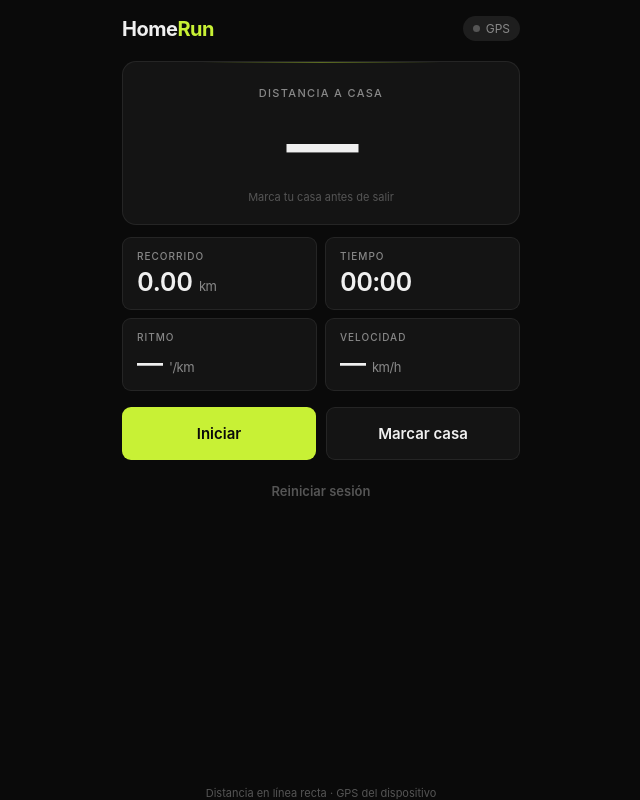
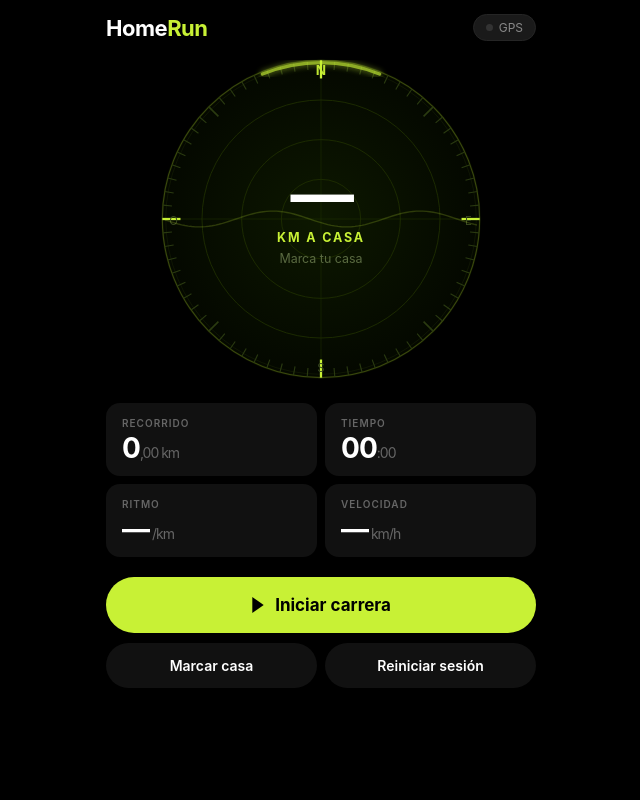
Before and after one commit to veelpau-hub/veelrun, a website: page public/index.html in a window 1280 px wide. Shown: the whole page, without its empty margins (319-959 px from the left). Drawn offline with Linux system fonts and the light colour scheme.

Commit message:
update: homerun v2

```diff
--- a/public/index.html
+++ b/public/index.html
@@ -4,227 +4,39 @@
   <meta charset="UTF-8">
   <meta name="viewport" content="width=device-width, initial-scale=1.0, viewport-fit=cover">
   <title>HomeRun</title>
-
-  <!-- PWA -->
   <link rel="manifest" href="/manifest.json">
-  <meta name="theme-color" content="#0a0a0a">
-
-  <!-- iOS PWA -->
+  <meta name="theme-color" content="#000000">
   <meta name="apple-mobile-web-app-capable" content="yes">
-  <meta name="apple-mobile-web-app-status-bar-style" content="black-translucent">
+  <meta name="apple-mobile-web-app-status-bar-style" content="black">
   <meta name="apple-mobile-web-app-title" content="HomeRun">
   <link rel="apple-touch-icon" href="/icon-192.png">
-
   <style>
-    :root {
-      --bg: #0a0a0a;
-      --bg2: #141414;
-      --bg3: #1e1e1e;
-      --text: #f0f0f0;
-      --muted: #888;
-      --subtle: #555;
-      --accent: #c8f135;
-      --accent-dim: rgba(200,241,53,0.12);
-      --red: #ff5a5a;
-      --red-dim: rgba(255,90,90,0.12);
-      --green: #4ade80;
-      --green-dim: rgba(74,222,128,0.12);
-      --border: rgba(255,255,255,0.07);
-      --radius: 14px;
-      --radius-sm: 9px;
-    }
-
-    * { box-sizing: border-box; margin: 0; padding: 0; -webkit-tap-highlight-color: transparent; }
-
-    body {
-      background: var(--bg);
-      color: var(--text);
-      font-family: -apple-system, 'SF Pro Display', system-ui, sans-serif;
-      min-height: 100dvh;
-      padding: env(safe-area-inset-top, 16px) 16px env(safe-area-inset-bottom, 16px);
-      display: flex;
-      flex-direction: column;
-      max-width: 430px;
-      margin: 0 auto;
-    }
-
-    header {
-      display: flex;
-      align-items: center;
-      justify-content: space-between;
-      padding: 16px 0 20px;
-    }
-
-    .logo {
-      font-size: 20px;
-      font-weight: 700;
-      letter-spacing: -0.5px;
-      color: var(--text);
-    }
-    .logo span { color: var(--accent); }
-
-    .gps-pill {
-      display: flex;
-      align-items: center;
-      gap: 6px;
-      font-size: 12px;
-      color: var(--muted);
-      background: var(--bg3);
-      padding: 5px 10px;
-      border-radius: 99px;
-    }
-    .gps-dot {
-      width: 7px; height: 7px;
-      border-radius: 50%;
-      background: var(--subtle);
-      transition: background 0.3s;
-    }
-    .gps-dot.on { background: var(--green); box-shadow: 0 0 6px var(--green); }
-
-    /* Main distance card */
-    .home-card {
-      background: var(--bg2);
-      border: 1px solid var(--border);
-      border-radius: var(--radius);
-      padding: 24px 20px 20px;
-      text-align: center;
-      margin-bottom: 12px;
-      position: relative;
-      overflow: hidden;
-    }
-    .home-card::before {
-      content: '';
-      position: absolute;
-      top: 0; left: 50%;
-      transform: translateX(-50%);
-      width: 60%;
-      height: 1px;
-      background: linear-gradient(90deg, transparent, var(--accent), transparent);
-      opacity: 0.4;
-    }
-    .home-card-label {
-      font-size: 11px;
-      font-weight: 500;
-      letter-spacing: 0.12em;
-      color: var(--muted);
-      text-transform: uppercase;
-      margin-bottom: 8px;
-    }
-    .home-card-value {
-      font-size: 72px;
-      font-weight: 700;
-      line-height: 1;
-      letter-spacing: -3px;
-      color: var(--text);
-      font-variant-numeric: tabular-nums;
-    }
-    .home-card-value.far { color: var(--accent); }
-    .home-card-unit {
-      font-size: 22px;
-      font-weight: 400;
-      color: var(--muted);
-      letter-spacing: 0;
-    }
-    .home-card-sub {
-      font-size: 11px;
-      color: var(--subtle);
-      margin-top: 10px;
-    }
-    .home-card-sub.set { color: var(--green); }
-
-    /* Stats grid */
-    .stats-grid {
-      display: grid;
-      grid-template-columns: repeat(2, 1fr);
-      gap: 8px;
-      margin-bottom: 16px;
-    }
-    .stat {
-      background: var(--bg2);
-      border: 1px solid var(--border);
-      border-radius: var(--radius-sm);
-      padding: 12px 14px;
-    }
-    .stat-label {
-      font-size: 10px;
-      font-weight: 500;
-      letter-spacing: 0.1em;
-      color: var(--muted);
-      text-transform: uppercase;
-      margin-bottom: 4px;
-    }
-    .stat-value {
-      font-size: 26px;
-      font-weight: 600;
-      letter-spacing: -0.5px;
-      color: var(--text);
-      font-variant-numeric: tabular-nums;
-    }
-    .stat-unit {
-      font-size: 13px;
-      color: var(--muted);
-      font-weight: 400;
-    }
-
-    /* Buttons */
-    .btn-row {
-      display: grid;
-      grid-template-columns: repeat(2, 1fr);
-      gap: 10px;
-      margin-bottom: 10px;
-    }
-    .btn {
-      padding: 16px 8px;
-      border-radius: var(--radius-sm);
-      font-size: 15px;
-      font-weight: 600;
-      cursor: pointer;
-      border: 1px solid var(--border);
-      background: var(--bg2);
-      color: var(--text);
-      transition: opacity 0.15s, transform 0.1s;
-      width: 100%;
-      font-family: inherit;
-    }
-    .btn:active { transform: scale(0.97); opacity: 0.8; }
-    .btn-start {
-      background: var(--accent);
-      color: #0a0a0a;
-      border-color: transparent;
-    }
-    .btn-stop {
-      background: var(--red-dim);
-      color: var(--red);
-      border-color: rgba(255,90,90,0.25);
-    }
-    .btn-home-set { background: var(--green-dim); color: var(--green); border-color: rgba(74,222,128,0.2); }
-    .btn-reset {
-      width: 100%;
-      padding: 12px;
-      font-size: 13px;
-      color: var(--subtle);
-      border-color: transparent;
-      background: transparent;
-    }
-
-    .alert {
-      font-size: 13px;
-      padding: 10px 14px;
-      border-radius: var(--radius-sm);
-      margin-bottom: 12px;
-      line-height: 1.5;
-    }
-    .alert-warn { background: rgba(255,180,0,0.12); color: #ffb400; }
-    .alert-ok { background: var(--green-dim); color: var(--green); }
-    .alert-info { background: rgba(100,160,255,0.12); color: #64a0ff; }
-
-    footer {
-      margin-top: auto;
-      padding-top: 16px;
-      text-align: center;
-      font-size: 11px;
-      color: var(--subtle);
-    }
+    *{box-sizing:border-box;margin:0;padding:0;-webkit-tap-highlight-color:transparent}
+    :root{--acc:#c8f135;--bg:#000;--card:#111;--txt:#fff;--muted:#666;--subtle:#2a2a2a}
+    body{background:var(--bg);color:var(--txt);font-family:-apple-system,'SF Pro Display',system-ui,sans-serif;min-height:100dvh;padding:env(safe-area-inset-top,16px) 20px calc(env(safe-area-inset-bottom,0px)+20px);display:flex;flex-direction:column;max-width:430px;margin:0 auto}
+    header{display:flex;align-items:center;justify-content:space-between;padding:14px 0 8px}
+    .logo{font-size:22px;font-weight:700;letter-spacing:-0.5px}
+    .logo span{color:var(--acc)}
+    .gps-pill{display:flex;align-items:center;gap:6px;background:#1a1a1a;border:1px solid #252525;border-radius:99px;padding:5px 12px;font-size:12px;color:#888}
+    .gps-dot{width:7px;height:7px;border-radius:50%;background:#333;transition:background .3s}
+    .gps-dot.on{background:var(--acc);box-shadow:0 0 8px var(--acc)}
+    .alert{font-size:13px;padding:9px 14px;border-radius:10px;margin-bottom:10px;line-height:1.5}
+    .alert-warn{background:rgba(255,180,0,.1);color:#ffb400}
+    .alert-ok{background:rgba(200,241,53,.1);color:var(--acc)}
+    .alert-info{background:rgba(100,160,255,.1);color:#64a0ff}
+    .compass-wrap{width:100%;max-width:340px;margin:0 auto 14px;aspect-ratio:1}
+    #csvg{width:100%;height:100%}
+    .stats{display:grid;grid-template-columns:1fr 1fr;gap:8px;margin-bottom:20px}
+    .stat{background:var(--card);border-radius:14px;padding:14px 16px}
+    .stat-label{font-size:10px;font-weight:600;letter-spacing:.1em;color:var(--muted);text-transform:uppercase;margin-bottom:5px}
+    .stat-value{font-size:28px;font-weight:700;letter-spacing:-1px;line-height:1;color:var(--txt)}
+    .stat-unit{font-size:14px;font-weight:400;color:var(--muted)}
+    .btn-main{width:100%;padding:18px;background:var(--acc);color:#000;border:none;border-radius:99px;font-size:17px;font-weight:700;cursor:pointer;font-family:inherit;margin-bottom:10px;display:flex;align-items:center;justify-content:center;gap:10px;transition:opacity .15s,transform .1s}
+    .btn-main:active{transform:scale(.97);opacity:.85}
+    .btn-main.stop{background:#1a0000;color:#ff5a5a;border:1px solid rgba(255,90,90,.25)}
+    .btn-row{display:grid;grid-template-columns:1fr 1fr;gap:8px}
+    .btn-sec{padding:14px;background:var(--card);border:none;border-radius:99px;font-size:14px;font-weight:600;color:var(--txt);cursor:pointer;font-family:inherit;transition:opacity .15s}
+    .btn-sec:active{opacity:.6}
   </style>
 </head>
 <body>
@@ -239,153 +51,204 @@
 
 <div id="alert-box"></div>
 
-<div class="home-card">
-  <div class="home-card-label">distancia a casa</div>
-  <div class="home-card-value" id="home-dist">—<span class="home-card-unit"></span></div>
-  <div class="home-card-sub" id="home-sub">Marca tu casa antes de salir</div>
+<div class="compass-wrap">
+<svg id="csvg" viewBox="0 0 300 300" xmlns="http://www.w3.org/2000/svg">
+  <defs>
+    <radialGradient id="bg" cx="50%" cy="50%" r="50%">
+      <stop offset="0%" stop-color="#0d1800"/>
+      <stop offset="100%" stop-color="#040800"/>
+    </radialGradient>
+    <clipPath id="cc"><circle cx="150" cy="150" r="138"/></clipPath>
+    <filter id="glow" x="-20%" y="-20%" width="140%" height="140%">
+      <feGaussianBlur stdDeviation="3" result="b"/>
+      <feComposite in="SourceGraphic" in2="b" operator="over"/>
+    </filter>
+  </defs>
+
+  <!-- Background -->
+  <circle cx="150" cy="150" r="141" fill="#0a0f00"/>
+  <circle cx="150" cy="150" r="139" fill="url(#bg)"/>
+
+  <!-- Outer rings -->
+  <circle cx="150" cy="150" r="140" fill="none" stroke="#c8f135" stroke-width="1" opacity=".25"/>
+  <circle cx="150" cy="150" r="137" fill="none" stroke="#c8f135" stroke-width=".5" opacity=".1"/>
+
+  <!-- Inner rings (radar grid) -->
+  <circle cx="150" cy="150" r="105" fill="none" stroke="#1e2e00" stroke-width=".8"/>
+  <circle cx="150" cy="150" r="70" fill="none" stroke="#1e2e00" stroke-width=".8"/>
+  <circle cx="150" cy="150" r="35" fill="none" stroke="#1e2e00" stroke-width=".8"/>
+
+  <!-- Cross lines -->
+  <line x1="150" y1="12" x2="150" y2="288" stroke="#1e2e00" stroke-width=".5"/>
+  <line x1="12" y1="150" x2="288" y2="150" stroke="#1e2e00" stroke-width=".5"/>
+
+  <!-- Tick marks -->
+  <g id="ticks"/>
+
+  <!-- Cardinal labels -->
+  <text x="150" y="23" text-anchor="middle" font-size="12" font-weight="700" fill="#c8f135" font-family="-apple-system,system-ui,sans-serif" opacity=".95">N</text>
+  <text x="150" y="285" text-anchor="middle" font-size="10" fill="#3a4a20" font-family="-apple-system,system-ui,sans-serif">S</text>
+  <text x="280" y="155" text-anchor="middle" font-size="10" fill="#3a4a20" font-family="-apple-system,system-ui,sans-serif">E</text>
+  <text x="20" y="155" text-anchor="middle" font-size="10" fill="#3a4a20" font-family="-apple-system,system-ui,sans-serif">O</text>
+
+  <!-- N arc highlight -->
+  <path id="n-arc" fill="none" stroke="#c8f135" stroke-width="3" stroke-linecap="round" opacity=".7" filter="url(#glow)"/>
+
+  <!-- Sine wave horizon -->
+  <g clip-path="url(#cc)" opacity=".2">
+    <path id="wave" fill="none" stroke="#c8f135" stroke-width="1.2"/>
+  </g>
+
+  <!-- Distance value -->
+  <text id="dval" x="150" y="148" text-anchor="middle" font-size="56" font-weight="700" fill="white" font-family="-apple-system,system-ui,sans-serif" letter-spacing="-2">—</text>
+  <text id="dunit" x="150" y="170" text-anchor="middle" font-size="11" font-weight="700" fill="#c8f135" font-family="-apple-system,system-ui,sans-serif" letter-spacing=".15em">KM A CASA</text>
+  <text id="dbearing" x="150" y="189" text-anchor="middle" font-size="11" fill="#5a6a40" font-family="-apple-system,system-ui,sans-serif">Marca tu casa</text>
+
+  <!-- Direction arrow (rotates to bearing) -->
+  <g id="darrow" transform="rotate(0,150,150)" opacity="0">
+    <polygon points="150,18 142,36 158,36" fill="#c8f135" filter="url(#glow)"/>
+  </g>
+</svg>
 </div>
 
-<div class="stats-grid">
-  <div class="stat">
-    <div class="stat-label">Recorrido</div>
-    <div class="stat-value" id="total-km">0.00 <span class="stat-unit">km</span></div>
-  </div>
-  <div class="stat">
-    <div class="stat-label">Tiempo</div>
-    <div class="stat-value" id="elapsed">00:00</div>
-  </div>
-  <div class="stat">
-    <div class="stat-label">Ritmo</div>
-    <div class="stat-value" id="pace">— <span class="stat-unit">'/km</span></div>
-  </div>
-  <div class="stat">
-    <div class="stat-label">Velocidad</div>
-    <div class="stat-value" id="speed">— <span class="stat-unit">km/h</span></div>
-  </div>
+<div class="stats">
+  <div class="stat"><div class="stat-label">Recorrido</div><div class="stat-value" id="s-km">0<span class="stat-unit">,00 km</span></div></div>
+  <div class="stat"><div class="stat-label">Tiempo</div><div class="stat-value" id="s-time">00<span class="stat-unit">:00</span></div></div>
+  <div class="stat"><div class="stat-label">Ritmo</div><div class="stat-value" id="s-pace">—<span class="stat-unit"> /km</span></div></div>
+  <div class="stat"><div class="stat-label">Velocidad</div><div class="stat-value" id="s-spd">—<span class="stat-unit"> km/h</span></div></div>
 </div>
 
+<button class="btn-main" id="btn-run" onclick="toggleRun()">
+  <svg width="14" height="16" viewBox="0 0 10 14" fill="currentColor"><polygon points="0,0 10,7 0,14"/></svg>
+  Iniciar carrera
+</button>
 <div class="btn-row">
-  <button class="btn btn-start" id="btn-run" onclick="toggleRun()">Iniciar</button>
-  <button class="btn" id="btn-home" onclick="setHome()">Marcar casa</button>
+  <button class="btn-sec" onclick="setHome()">Marcar casa</button>
+  <button class="btn-sec" onclick="resetSession()">Reiniciar sesión</button>
 </div>
-<button class="btn btn-reset" onclick="resetSession()">Reiniciar sesión</button>
-
-<footer>Distancia en línea recta · GPS del dispositivo</footer>
 
 <script>
-var watchId=null,isRunning=false,homePos=null,lastPos=null;
-var totalKm=0,startTs=null,timerTick=null;
+(function(){
+  // Draw ticks
+  var g=document.getElementById('ticks');
+  for(var i=0;i<72;i++){
+    var a=i*5,r=a*Math.PI/180;
+    var isN=a%90===0,isM=a%45===0;
+    var r1=140,r2=isN?124:isM?128:132;
+    var l=document.createElementNS('http://www.w3.org/2000/svg','line');
+    l.setAttribute('x1',150+r1*Math.sin(r)); l.setAttribute('y1',150-r1*Math.cos(r));
+    l.setAttribute('x2',150+r2*Math.sin(r)); l.setAttribute('y2',150-r2*Math.cos(r));
+    l.setAttribute('stroke',isN?'#c8f135':'#2a3a10');
+    l.setAttribute('stroke-width',isN?'2':isM?'1.5':'1');
+    g.appendChild(l);
+  }
+  // N arc
+  var ar=138,sa=-22*Math.PI/180,ea=22*Math.PI/180;
+  document.getElementById('n-arc').setAttribute('d','M '+(150+ar*Math.sin(sa))+' '+(150-ar*Math.cos(sa))+' A '+ar+' '+ar+' 0 0 1 '+(150+ar*Math.sin(ea))+' '+(150-ar*Math.cos(ea)));
+  // Sine wave
+  var d='M 10 150';
+  for(var x=12;x<=288;x+=3) d+=' L '+x+' '+(150+7*Math.sin((x-10)*Math.PI/65));
+  document.getElementById('wave').setAttribute('d',d);
+})();
 
-function hav(a,b,c,d){
-  var dA=(c-a)*Math.PI/180,dB=(d-b)*Math.PI/180;
-  var x=Math.sin(dA/2)**2+Math.cos(a*Math.PI/180)*Math.cos(c*Math.PI/180)*Math.sin(dB/2)**2;
-  return 6371*2*Math.atan2(Math.sqrt(x),Math.sqrt(1-x));
-}
+var watchId=null,running=false,homePos=null,lastPos=null,totalKm=0,startTs=null,tick=null;
+
+function hav(a,b,c,d){var da=(c-a)*Math.PI/180,db=(d-b)*Math.PI/180,x=Math.sin(da/2)**2+Math.cos(a*Math.PI/180)*Math.cos(c*Math.PI/180)*Math.sin(db/2)**2;return 6371*2*Math.atan2(Math.sqrt(x),Math.sqrt(1-x));}
+function bearing(a,b,c,d){var dl=(d-b)*Math.PI/180,y=Math.sin(dl)*Math.cos(c*Math.PI/180),x=Math.cos(a*Math.PI/180)*Math.sin(c*Math.PI/180)-Math.sin(a*Math.PI/180)*Math.cos(c*Math.PI/180)*Math.cos(dl);return(Math.atan2(y,x)*180/Math.PI+360)%360;}
+function compass(b){return['N','NE','E','SE','S','SO','O','NO'][Math.round(b/45)%8];}
 function pad(n){return String(n).padStart(2,'0');}
-function fmt(ms){
-  var s=Math.floor(ms/1000),m=Math.floor(s/60),h=Math.floor(m/60);
-  return h>0?h+':'+pad(m%60)+':'+pad(s%60):pad(m)+':'+pad(s%60);
-}
-function setAlert(msg,type){
-  var el=document.getElementById('alert-box');
-  el.innerHTML=msg?'<div class="alert alert-'+type+'">'+msg+'</div>':'';
-}
+function fmtTime(ms){var s=Math.floor(ms/1000),m=Math.floor(s/60),h=Math.floor(m/60);return h>0?h+':'+pad(m%60)+':'+pad(s%60):pad(m)+':'+pad(s%60);}
+function setAlert(msg,type){document.getElementById('alert-box').innerHTML=msg?'<div class="alert alert-'+type+'">'+msg+'</div>':'';}
 
 function onPos(pos){
   var lat=pos.coords.latitude,lon=pos.coords.longitude,spd=pos.coords.speed,acc=pos.coords.accuracy;
   document.getElementById('gps-dot').classList.add('on');
-  document.getElementById('gps-label').textContent='GPS ±'+Math.round(acc||0)+'m';
+  document.getElementById('gps-label').textContent='GPS · '+Math.round(acc||0)+' m';
 
   if(spd!=null){
     var kmh=spd*3.6;
-    document.getElementById('speed').innerHTML=kmh.toFixed(1)+' <span class="stat-unit">km/h</span>';
-    if(kmh>0.8){
-      var pm=60/kmh,m=Math.floor(pm),s=Math.round((pm-m)*60);
-      document.getElementById('pace').innerHTML=m+':'+pad(s)+' <span class="stat-unit">\'/km</span>';
-    } else {
-      document.getElementById('pace').innerHTML='— <span class="stat-unit">\'/km</span>';
-    }
+    document.getElementById('s-spd').innerHTML=kmh.toFixed(1)+'<span class="stat-unit"> km/h</span>';
+    if(kmh>0.8){var pm=60/kmh,pm_m=Math.floor(pm),pm_s=Math.round((pm-pm_m)*60);document.getElementById('s-pace').innerHTML=pm_m+':'+pad(pm_s)+'<span class="stat-unit"> /km</span>';}
+    else document.getElementById('s-pace').innerHTML='—<span class="stat-unit"> /km</span>';
   }
 
-  if(isRunning&&lastPos){
-    var d=hav(lastPos.lat,lastPos.lon,lat,lon);
-    if(d>0.003) totalKm+=d;
-  }
-  if(isRunning) lastPos={lat:lat,lon:lon};
-  document.getElementById('total-km').innerHTML=totalKm.toFixed(2)+' <span class="stat-unit">km</span>';
+  if(running&&lastPos){var d=hav(lastPos.lat,lastPos.lon,lat,lon);if(d>0.003)totalKm+=d;}
+  if(running)lastPos={lat:lat,lon:lon};
+  var km=totalKm.toFixed(2).split('.');
+  document.getElementById('s-km').innerHTML=km[0]+'<span class="stat-unit">,'+km[1]+' km</span>';
 
   if(homePos){
     var dh=hav(homePos.lat,homePos.lon,lat,lon);
-    var valEl=document.getElementById('home-dist');
-    if(dh<0.05){
-      valEl.innerHTML='<span style="color:var(--green)">¡En casa!</span>';
-    } else if(dh<1){
-      valEl.innerHTML=(dh*1000).toFixed(0)+'<span class="home-card-unit"> m</span>';
-    } else {
-      valEl.className='home-card-value'+(dh>3?' far':'');
-      valEl.innerHTML=dh.toFixed(2)+'<span class="home-card-unit"> km</span>';
-    }
+    var br=bearing(lat,lon,homePos.lat,homePos.lon);
+    document.getElementById('darrow').setAttribute('transform','rotate('+br+',150,150)');
+    document.getElementById('darrow').setAttribute('opacity','1');
+    document.getElementById('dbearing').textContent=Math.round(br)+'° · '+compass(br);
+    if(dh<0.05){document.getElementById('dval').textContent='¡Casa!';document.getElementById('dval').setAttribute('font-size','36');document.getElementById('dunit').textContent='HAS LLEGADO';}
+    else if(dh<1){document.getElementById('dval').textContent=(dh*1000).toFixed(0);document.getElementById('dval').setAttribute('font-size','56');document.getElementById('dunit').textContent='M A CASA';}
+    else{var v=dh.toFixed(2).replace('.',',');document.getElementById('dval').textContent=v;document.getElementById('dval').setAttribute('font-size',dh>=10?'44':'56');document.getElementById('dunit').textContent='KM A CASA';}
   }
 }
 
 function onErr(e){
   document.getElementById('gps-dot').classList.remove('on');
   var m='Error GPS.';
-  if(e.code===1) m='Permiso GPS denegado. Ve a Ajustes → Safari → Ubicación.';
-  else if(e.code===2) m='GPS no disponible. Sal al exterior.';
-  else if(e.code===3) m='Timeout GPS. ¿Tienes señal?';
+  if(e.code===1)m='Permiso denegado. Ajustes → Safari → Ubicación.';
+  else if(e.code===2)m='GPS no disponible. Sal al exterior.';
+  else if(e.code===3)m='Timeout GPS. ¿Tienes señal?';
   setAlert(m,'warn');
 }
 
-function toggleRun(){
-  isRunning?stopRun():startRun();
-}
+function toggleRun(){running?stopRun():startRun();}
+
 function startRun(){
   if(!navigator.geolocation){setAlert('GPS no soportado.','warn');return;}
-  isRunning=true;startTs=Date.now();lastPos=null;totalKm=0;
+  running=true;startTs=Date.now();lastPos=null;totalKm=0;
   var b=document.getElementById('btn-run');
-  b.textContent='Parar';b.className='btn btn-stop';
+  b.innerHTML='<svg width="12" height="14" viewBox="0 0 12 14" fill="currentColor"><rect width="4" height="14"/><rect x="8" width="4" height="14"/></svg> Parar';
+  b.className='btn-main stop';
   setAlert(null);
-  timerTick=setInterval(function(){
-    document.getElementById('elapsed').textContent=fmt(Date.now()-startTs);
+  tick=setInterval(function(){
+    var t=fmtTime(Date.now()-startTs),p=t.lastIndexOf(':');
+    document.getElementById('s-time').innerHTML=t.slice(0,p)+'<span class="stat-unit">'+t.slice(p)+'</span>';
   },1000);
   watchId=navigator.geolocation.watchPosition(onPos,onErr,{enableHighAccuracy:true,maximumAge:2000,timeout:20000});
 }
+
 function stopRun(){
-  isRunning=false;
+  running=false;
   if(watchId!=null){navigator.geolocation.clearWatch(watchId);watchId=null;}
-  clearInterval(timerTick);timerTick=null;
+  clearInterval(tick);tick=null;
   var b=document.getElementById('btn-run');
-  b.textContent='Iniciar';b.className='btn btn-start';
+  b.innerHTML='<svg width="14" height="16" viewBox="0 0 10 14" fill="currentColor"><polygon points="0,0 10,7 0,14"/></svg> Iniciar carrera';
+  b.className='btn-main';
   document.getElementById('gps-dot').classList.remove('on');
   document.getElementById('gps-label').textContent='GPS';
 }
+
 function setHome(){
   if(!navigator.geolocation){setAlert('GPS no soportado.','warn');return;}
   setAlert('Obteniendo posición GPS...','info');
   navigator.geolocation.getCurrentPosition(function(pos){
     homePos={lat:pos.coords.latitude,lon:pos.coords.longitude};
-    document.getElementById('home-sub').textContent='Casa marcada ✓';
-    document.getElementById('home-sub').className='home-card-sub set';
-    document.getElementById('btn-home').className='btn btn-home-set';
-    document.getElementById('btn-home').textContent='Casa ✓';
-    setAlert(null);
+    setAlert('Casa marcada ✓','ok');
+    setTimeout(function(){setAlert(null);},2500);
   },onErr,{enableHighAccuracy:true,timeout:15000});
 }
+
 function resetSession(){
-  stopRun();
-  totalKm=0;startTs=null;lastPos=null;
-  document.getElementById('home-dist').innerHTML='—<span class="home-card-unit"></span>';
-  document.getElementById('total-km').innerHTML='0.00 <span class="stat-unit">km</span>';
-  document.getElementById('elapsed').textContent='00:00';
-  document.getElementById('pace').innerHTML='— <span class="stat-unit">\'/km</span>';
-  document.getElementById('speed').innerHTML='— <span class="stat-unit">km/h</span>';
+  stopRun();totalKm=0;startTs=null;lastPos=null;
+  document.getElementById('dval').textContent='—';document.getElementById('dval').setAttribute('font-size','56');
+  document.getElementById('dunit').textContent='KM A CASA';
+  document.getElementById('dbearing').textContent='Marca tu casa';
+  document.getElementById('darrow').setAttribute('opacity','0');
+  document.getElementById('s-km').innerHTML='0<span class="stat-unit">,00 km</span>';
+  document.getElementById('s-time').innerHTML='00<span class="stat-unit">:00</span>';
+  document.getElementById('s-pace').innerHTML='—<span class="stat-unit"> /km</span>';
+  document.getElementById('s-spd').innerHTML='—<span class="stat-unit"> km/h</span>';
   setAlert(null);
 }
 
-if('serviceWorker' in navigator){
-  navigator.serviceWorker.register('/sw.js').catch(function(){});
-}
+if('serviceWorker' in navigator)navigator.serviceWorker.register('/sw.js').catch(function(){});
 </script>
 </body>
 </html>
```
